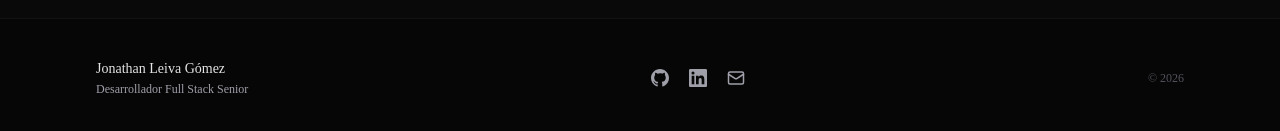
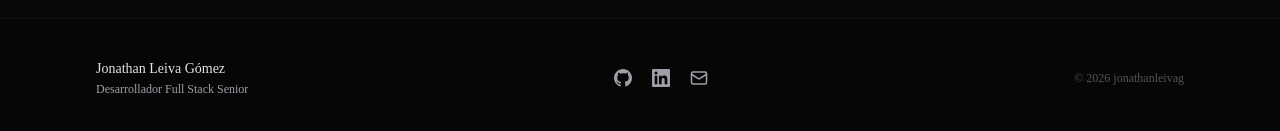
Before and after one commit to jonathanleivag/jonathanleivag, a Next.js app: page / in a window 1280 px wide. Shown: the part 5758-5889 px from the top of the page. Built offline with nearby package versions, Linux system fonts and the light colour scheme.

Commit message:
fix(footer): add handle to copyright

```diff
--- a/components/layout/Footer.tsx
+++ b/components/layout/Footer.tsx
@@ -39,7 +39,7 @@ export function Footer() {
           </a>
         </div>
 
-        <p className="text-xs text-zinc-600">© {new Date().getFullYear()}</p>
+        <p className="text-xs text-zinc-600">© {new Date().getFullYear()} {profile.handle}</p>
       </div>
     </footer>
   )
```
